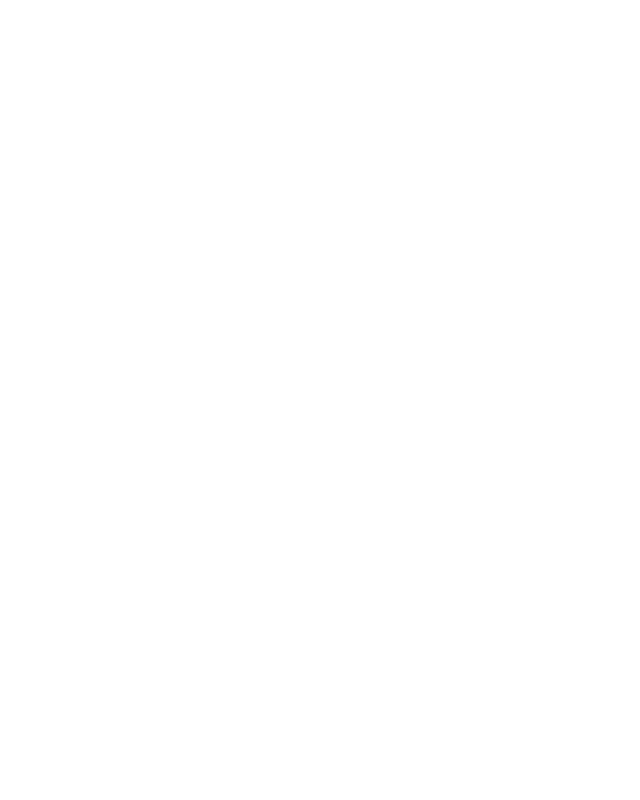
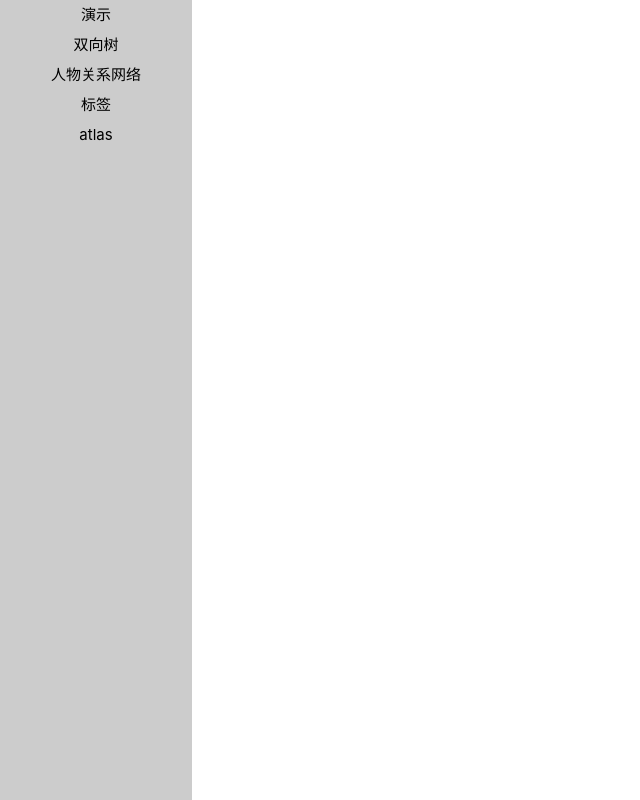
Before and after one commit to Protagonistss/figure, a Vue app: page /base/ in a window 1280 px wide. Before the commit this address had no page. Shown: the whole page, without its empty margins (0-640 px from the left). Built offline with nearby package versions, Linux system fonts and the light colour scheme; what @micro-zoe/micro-app would draw is missing.

Commit message:
fix(micro-app): adjust micro app

```diff
--- a/package.json
+++ b/package.json
@@ -13,7 +13,7 @@
     "format": "prettier --write src/"
   },
   "dependencies": {
-    "@micro-zoe/micro-app": "^0.8.11",
+    "@micro-zoe/micro-app": "^1.0.0-alpha.10",
     "pinia": "^2.1.4",
     "relation-graph": "^2.0.27",
     "vue": "^3.3.4",
--- a/src/main.ts
+++ b/src/main.ts
@@ -8,18 +8,55 @@ import router from './router'
 import microApp from '@micro-zoe/micro-app'
 
 microApp.start({
+  'disable-memory-router': true, // 关闭虚拟路由系统
+  'disable-patch-request': true, // 关闭对子应用请求的拦截
+
+  inline: false, // 默认值false
+  destroy: false, // 默认值false
+  shadowDOM: false, // 默认值false
+  ssr: false, // 默认值false
+  'disable-scopecss': false, // 默认值false
+  'disable-sandbox': false, // 默认值false
+  'keep-alive': true, // 默认值false
+  'keep-router-state': true, // 默认值false
+  lifeCycles: {
+    created() {
+      console.log('created 全局监听');
+    },
+    beforemount() {
+      console.log('beforemount 全局监听');
+    },
+    mounted() {
+      console.log('mounted 全局监听');
+    },
+    unmount() {
+      console.log('unmount 全局监听');
+    },
+    error() {
+      console.log('error 全局监听');
+    },
+    aftershow() {
+      console.log('aftershow');
+    },
+    afterhidden() {
+      console.log('afterhidden');
+    },
+    beforeshow() {
+      console.log('beforeshow');
+    }
+  },
   plugins: {
     modules: {
       // appName即应用的name值
-      'micro-atlas': [{
+      chat: [{
         loader(code) {
           if (process.env.NODE_ENV === 'development') {
-            code = code.replace(/(from|import)(\s*['"])(\/micro-atlas\/)/g, all => {
-              return all.replace('/micro-atlas/', 'http://localhost:5174/micro-atlas/')
+            code = code.replace(/(from|import)(\s*['"])(\/base\/chat\/)/g, all => {
+              return all.replace('/base/chat/', 'http://182.92.118.193:8081/base/chat/')
             })
           } else {
-            code = code.replace(/(from|import)(\s*['"])(\/micro-atlas\/)/g, all => {
-              return all.replace('/micro-atlas/', 'http://182.92.118.193:5174/micro-atlas/')
+            code = code.replace(/(from|import)(\s*['"])(\/base\/chat\/)/g, all => {
+              return all.replace('/base/chat/', 'http://182.92.118.193:8081/base/chat/')
             })
           }
           return code
--- a/src/router/index.ts
+++ b/src/router/index.ts
@@ -3,12 +3,13 @@ import HomeView from '../views/HomeView.vue'
 import AppOne from '@/views/micro-apps/AppOne.vue'
 
 const router = createRouter({
-  history: createWebHistory(import.meta.env.BASE_URL),
+  history: createWebHistory('/base/'),
   routes: [
     {
       path: '/',
       name: 'home',
       component: HomeView,
+      // redirect: '/chat/',
       children: [
         {
           path: 'demo',
@@ -31,8 +32,8 @@ const router = createRouter({
           component: () => import('@/views/TagsView.vue')
         },
         {
-          path: 'micro-atlas/:page*',
-          name: 'micro-atlas',
+          path: '/chat/:page*',
+          name: 'chat',
           component: AppOne
         }
       ]
--- a/src/views/HomeView.vue
+++ b/src/views/HomeView.vue
@@ -14,7 +14,7 @@ const options = [
   // { name: '网络拓扑', code: '' },
   { name: '人物关系网络', code: 'relation-graph' },
   { name: '标签', code: 'tag-view' },
-  { name: 'atlas', code: 'micro-atlas' },
+  { name: 'atlas', code: 'chat' },
 ]
 const handleClick = (props: TOption) => {
   const { code } = props
--- a/src/views/micro-apps/AppOne.vue
+++ b/src/views/micro-apps/AppOne.vue
@@ -3,6 +3,12 @@
 </script>
 <template>
   <div class="app-body__wrapper">
-    <micro-app name="micro-atlas" url="http://localhost:5174/micro-atlas/" inline disableSandbox></micro-app>
+    <micro-app
+      name="chat"
+      url="http://182.92.118.193:8081/base/chat/"
+      baseRoute="/chat"
+      inline
+      disableSandbox>
+    </micro-app>
   </div>
 </template>
--- a/vite.config.ts
+++ b/vite.config.ts
@@ -8,6 +8,7 @@ import { NaiveUiResolver } from 'unplugin-vue-components/resolvers'
 
 // https://vitejs.dev/config/
 export default defineConfig({
+  base: '/',
   plugins: [
     vue(),
     vueJsx(),
```
Also changed, not shown: 1 other file (tests, documents, lock files or other folders).
